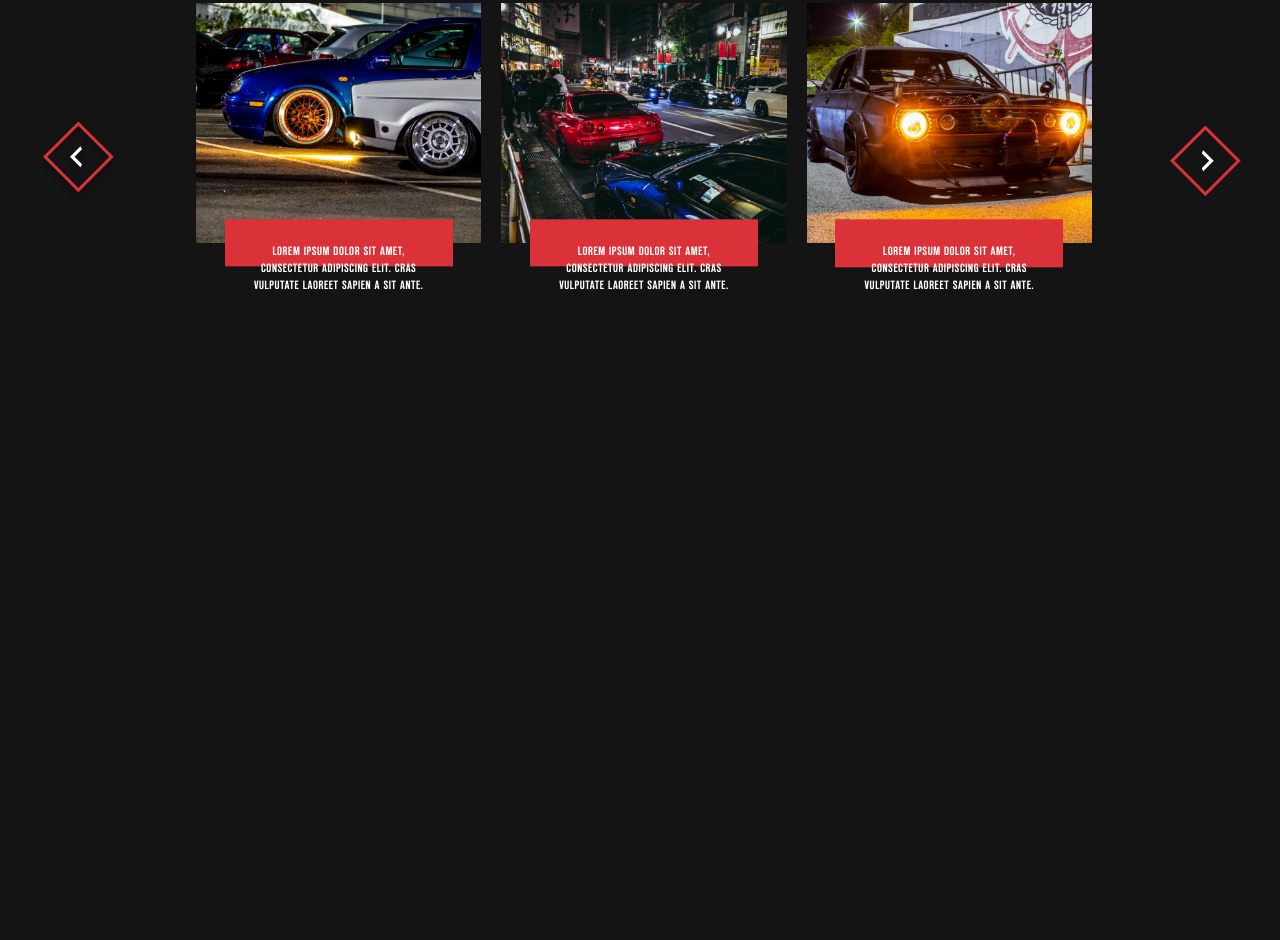
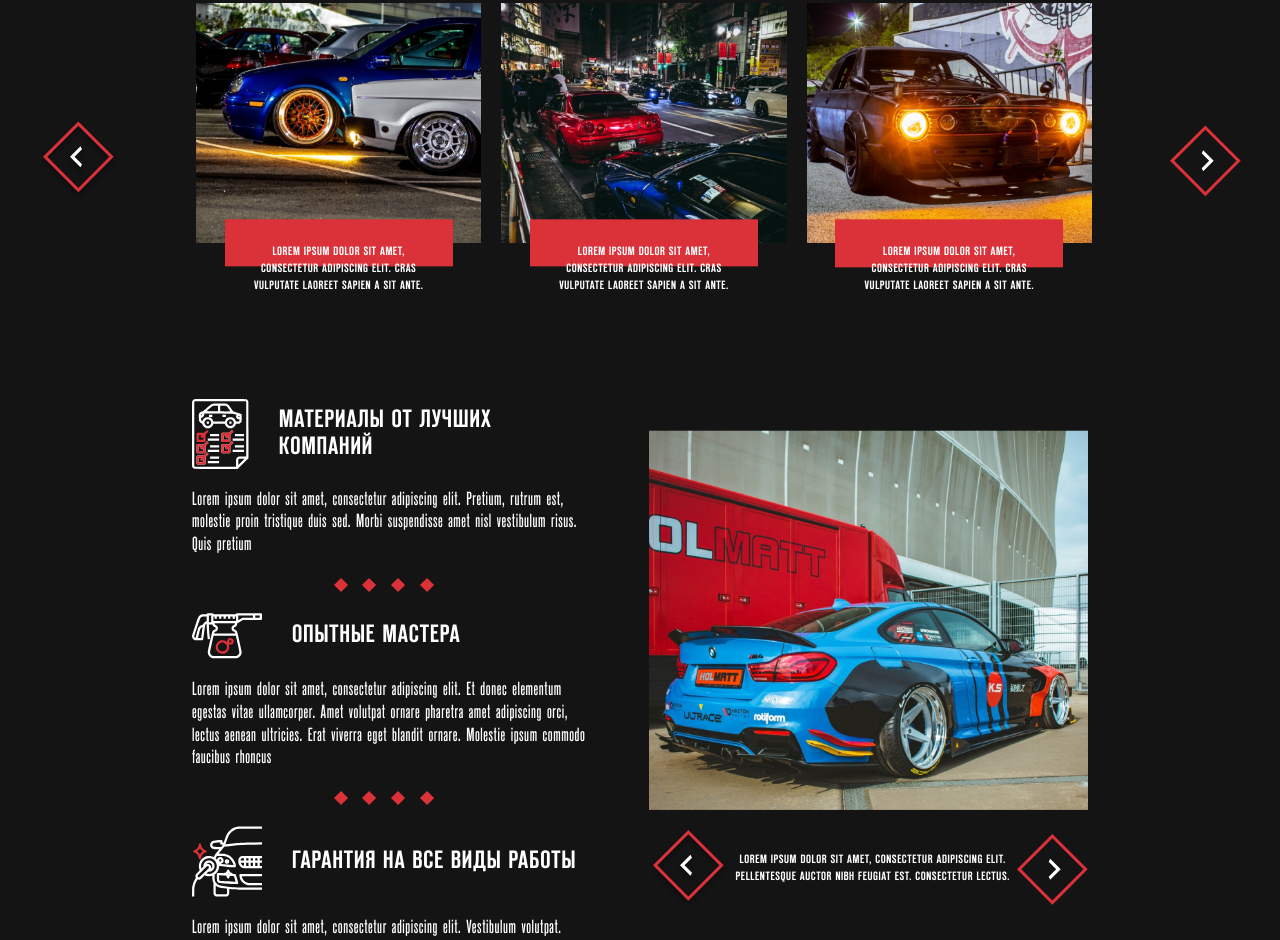
Before and after one commit to UladzislauBaranau/car-musc-layout, a plain HTML site: page index.html in a window 1280 px wide. Shown: the part 1453-2393 px from the top of the page. Before the commit the page ends 1772 px from the top, so only its background shows below. Drawn offline with Linux system fonts and the light colour scheme.

Commit message:
Add a 'materials' section

```diff
--- a/css/style.css
+++ b/css/style.css
@@ -16,7 +16,7 @@ body {
     font-family: 'ReformaGroteskMediumC';
     font-style: normal;
     font-weight: 500;
-    font-size: 20px;
+    font-size: 19px;
     line-height: 120%;
     letter-spacing: 0.03em;
     color: #FFFFFF;
@@ -243,3 +243,46 @@ body {
     margin: 0 auto;
 }
 /* Scrolling styles end */
+
+/* Materials styles */
+.materials {
+    padding-top: 80px;
+}
+.materials__info {
+    display: grid;
+    grid-template-columns: 0.9fr 1fr;
+    grid-gap: 7%;
+    align-items: center;
+}
+.material__info-card-title {
+    display: flex;
+    align-items: center;
+}
+.material__info-card-icon {
+    padding-right: 30px;
+}
+.material__info-card-text {
+    font-style: normal;
+    font-size: 25px;
+    letter-spacing: 0.04em;
+    text-transform: uppercase;
+    color: #FFFFFF;
+}
+.material__info-text {
+    padding-top: 20px;
+}
+.materials__rectangles {
+    margin-top: 20px;
+    margin-bottom: 20px;
+    text-align: center;
+}
+.materials__scrolling {
+    margin-top: 20px;
+    display: flex;
+    justify-content: space-between;
+    align-items: center;
+}
+.materials__image-text {
+    max-width: 65%;
+}
+/* Materials styles end */
--- a/index.html
+++ b/index.html
@@ -209,6 +209,84 @@
       </section>
       <!--  Scrolling end-->
 
+      <!--  Materials start-->
+      <section class="materials">
+        <div class="wrapper">
+
+          <div class="materials__info">
+
+            <div class="materials__info-cards">
+              <div class="materials__info-card">
+                <div class="material__info-card-title">
+                  <img class="material__info-card-icon" src="./img/index/svg/icon1.svg" alt="Materials from the best companies">
+                  <h3 class="material__info-card-text">
+                    материалы от лучших компаний
+                  </h3>
+                </div>
+                <div class="material__info-text description">
+                  Lorem ipsum dolor sit amet, consectetur adipiscing elit.
+                  Pretium, rutrum est, molestie proin tristique duis sed.
+                  Morbi suspendisse amet nisl vestibulum risus.
+                  Quis pretium
+                </div>
+              </div>
+              <div class="materials__rectangles">
+                <img class="materials__rectangle-img rectangle-style" src="./img/index/svg/rectangle.svg" alt="Rectangles group">
+                <img class="materials__rectangle-img rectangle-style" src="./img/index/svg/rectangle.svg" alt="Rectangles group">
+                <img class="materials__rectangle-img rectangle-style" src="./img/index/svg/rectangle.svg" alt="Rectangles group">
+                <img class="materials__rectangle-img rectangle-style" src="./img/index/svg/rectangle.svg" alt="Rectangles group">
+              </div>
+              <div class="materials__info-card">
+                <div class="material__info-card-title">
+                  <img class="material__info-card-icon" src="./img/index/svg/icon2.svg" alt="Experienced craftsmen">
+                  <h3 class="material__info-card-text">
+                    Опытные мастера
+                  </h3>
+                </div>
+                <div class="material__info-text description">
+                  Lorem ipsum dolor sit amet, consectetur adipiscing elit.
+                  Et donec elementum egestas vitae ullamcorper.
+                  Amet volutpat ornare pharetra amet adipiscing orci, lectus aenean ultricies.
+                  Erat viverra eget blandit ornare. Molestie ipsum commodo faucibus rhoncus
+                </div>
+              </div>
+              <div class="materials__rectangles">
+                <img class="materials__rectangle-img rectangle-style" src="./img/index/svg/rectangle.svg" alt="Rectangles group">
+                <img class="materials__rectangle-img rectangle-style" src="./img/index/svg/rectangle.svg" alt="Rectangles group">
+                <img class="materials__rectangle-img rectangle-style" src="./img/index/svg/rectangle.svg" alt="Rectangles group">
+                <img class="materials__rectangle-img rectangle-style" src="./img/index/svg/rectangle.svg" alt="Rectangles group">
+              </div>
+              <div class="materials__info-card">
+                <div class="material__info-card-title">
+                  <img class="material__info-card-icon" src="./img/index/svg/icon3.svg" alt="Guarantee for all types of work">
+                  <h3 class="material__info-card-text">
+                    Гарантия на все виды работы
+                  </h3>
+                </div>
+                <div class="material__info-text description">
+                  Lorem ipsum dolor sit amet, consectetur adipiscing elit. Vestibulum volutpat.
+                </div>
+              </div>
+            </div>
+
+            <div class="materials__info-image">
+              <img class="materials__image" src="./img/index/png/car4.png" alt="Car">
+              <div class="materials__scrolling">
+                <img class="materials__scrolling-right-button-img" src="./img/index/svg/scrolling-left-button.svg" alt="Scrolling button">
+                <p class="materials__image-text uppercase-text">
+                  Lorem ipsum dolor sit amet, consectetur adipiscing elit.
+                  Pellentesque auctor nibh feugiat est. Consectetur lectus.
+                </p>
+                <img class="materials__scrolling-right-button-img" src="./img/index/svg/scrolling-right-button.svg" alt="Scrolling button">
+              </div>
+            </div>
+
+          </div>
+
+        </div>
+      </section>
+      <!--  Materials end-->
+
     </main>
     <!--  Main end-->
 
```
Also changed, not shown: img/index/png/car4.png (added), img/index/svg/icon1.svg (added), img/index/svg/icon2.svg (added), img/index/svg/icon3.svg (added).
